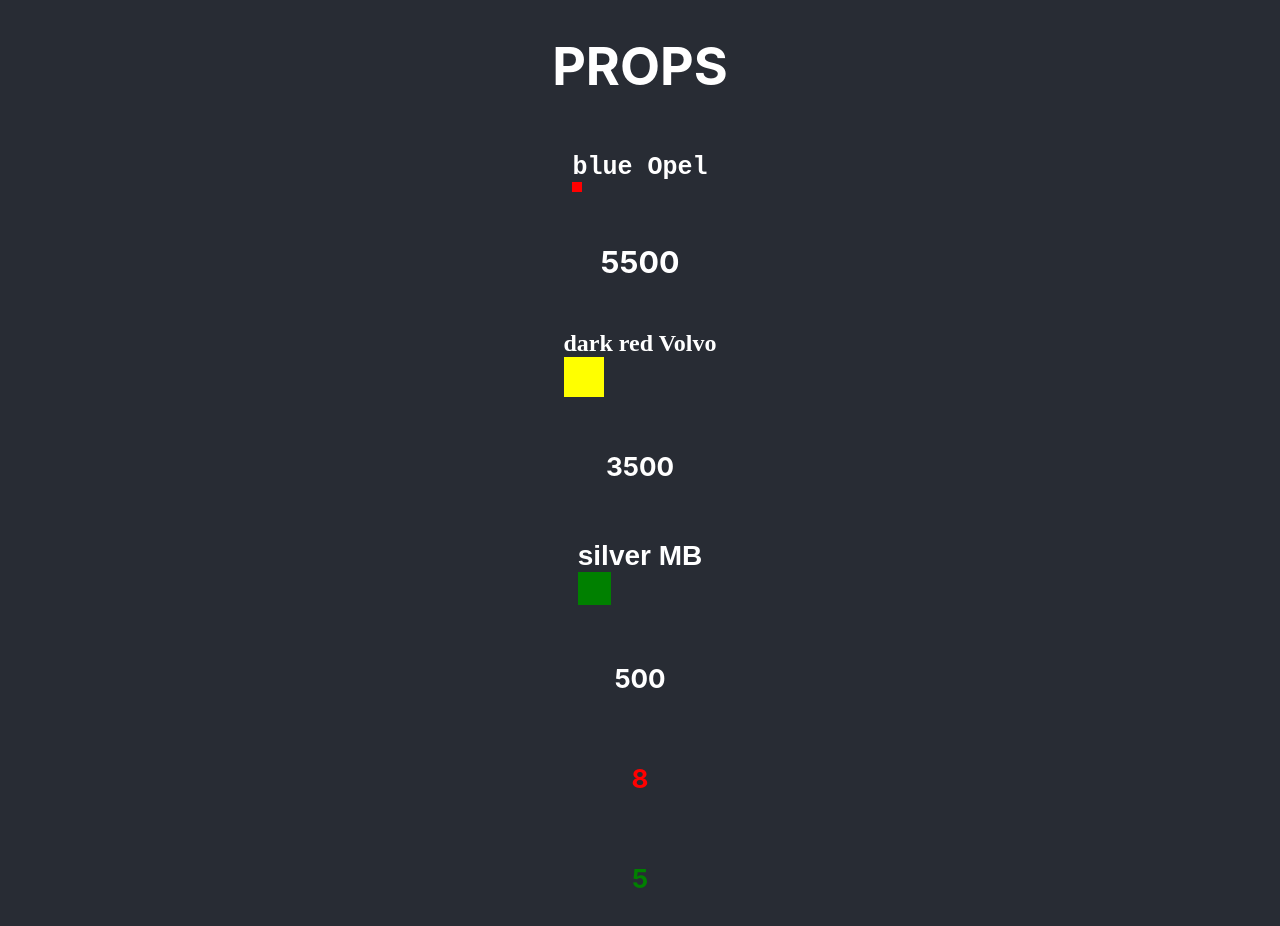
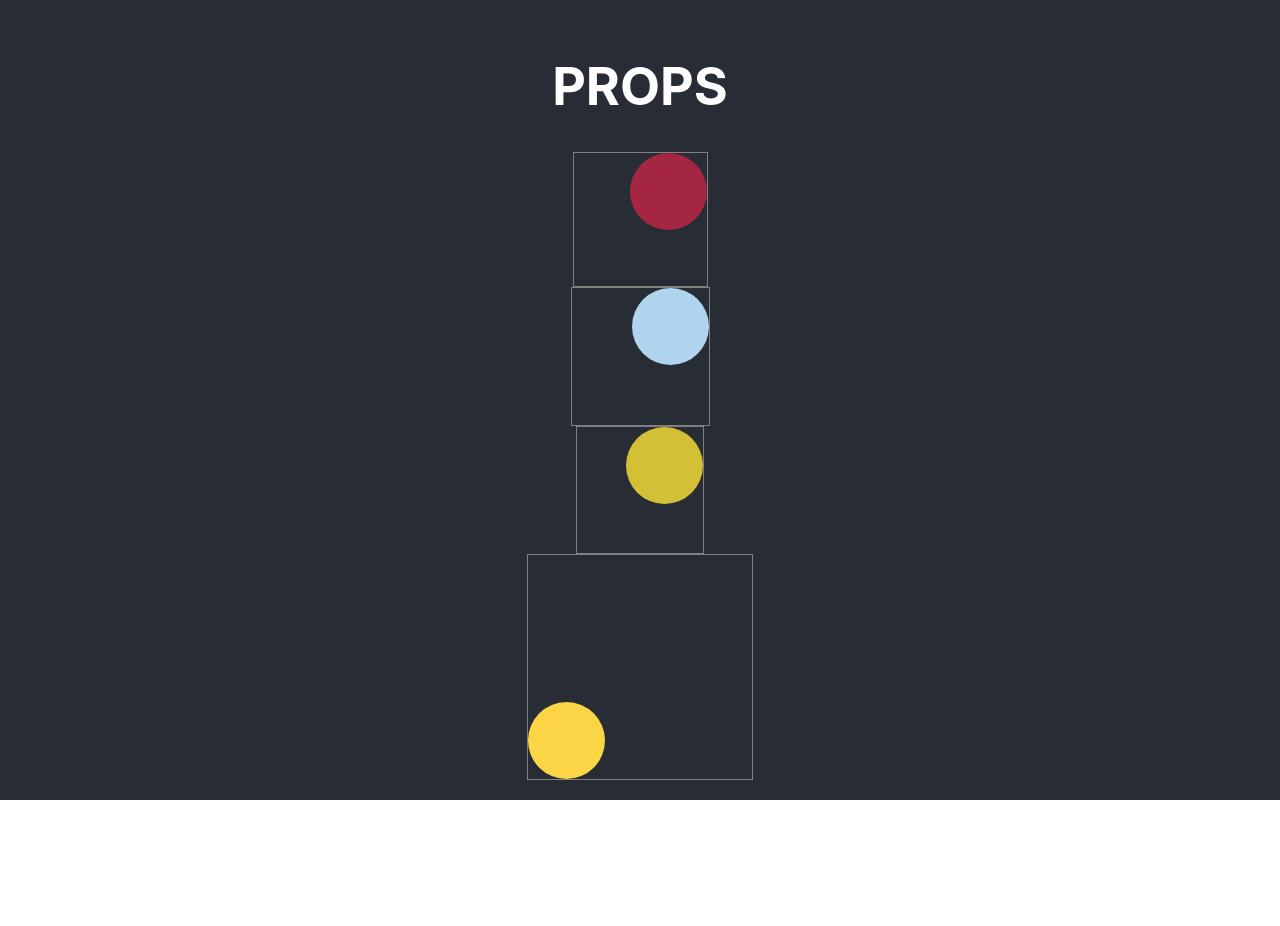
Before and after one commit to lukastabu/zirafa, a React (Create React App) app in the folder r1/: page / in a window 1280 px wide. Shown: the top 926 px of the page. After the commit the page ends 800 px from the top, so only its background shows below. Built offline with nearby package versions, Linux system fonts and the light colour scheme.

Commit message:
sq & cir

```diff
--- a/r1/src/App.css
+++ b/r1/src/App.css
@@ -52,3 +52,23 @@
     display: flex;
     background-color: transparent;
 }
+
+.nice-circle {
+    width: 77px;
+    height: 77px;
+    border-radius: 50%;
+}
+
+.tr {
+    display: flex;
+    align-items: flex-start;
+    justify-content: flex-end;
+    border: 1px solid gray;
+}
+
+.bl {
+    display: flex;
+    align-items: flex-end;
+    justify-content: flex-start;
+    border: 1px solid gray;
+}
--- a/r1/src/App.jsx
+++ b/r1/src/App.jsx
@@ -1,18 +1,28 @@
 import './App.css';
 import Car from './Components/002/Car';
+import Square from './Components/002/Square';
 import Tree from './Components/002/Tree';
+
+import randColor from './Functions/randColor';
+import rand from './Functions/rand';
 
 function App() {
     return (
         <div className="App">
             <header className="App-header">
                 <h1>PROPS</h1>
-                <Car price={5500} markSize="10" mark="red" maker="Opel" color="blue" size="25" ff="'Courier New', Courier, monospace"></Car>
+                {/* <Car price={5500} markSize="10" mark="red" maker="Opel" color="blue" size="25" ff="'Courier New', Courier, monospace"></Car>
                 <Car price={3500} markSize="40" mark="yellow" maker="Volvo" color="dark red" size="24" ff="'Times New Roman', Times, serif"></Car>
                 <Car price={500} markSize="33" mark="green" maker="MB" color="silver" size="28" ff="Arial, Helvetica, sans-serif"></Car>
                 <Tree size={8}></Tree>
                 <Tree size={1}></Tree>
-                <Tree size={5}></Tree>
+                <Tree size={5}></Tree> */}
+
+                <Square color={randColor()} size={rand(50, 300)}></Square>
+                <Square color={randColor()} size={rand(50, 300)}></Square>
+                <Square color={randColor()} size={rand(50, 300)}></Square>
+                <Square color={randColor()} size={rand(50, 300)}></Square>
+                <Square color={randColor()} size={rand(50, 300)}></Square>
 
             </header>
         </div>
--- /dev/null
+++ b/r1/src/Components/002/Circle.jsx
@@ -0,0 +1,6 @@
+function Circle(props) {
+    return (
+        <div className="nice-circle" style={{backgroundColor:props.color}}></div>
+    )
+}
+export default Circle;
--- /dev/null
+++ b/r1/src/Components/002/Square.jsx
@@ -0,0 +1,24 @@
+import Circle from "./Circle";
+
+function Square(props) {
+
+    if (props.size < 100) {
+        return null;
+    }
+    if (props.size < 200) {
+        return (
+            <div className="tr" style={{
+                height: props.size + 'px',
+                width: props.size + 'px'
+            }}><Circle color={props.color}></Circle></div>
+        )
+    }
+    return (
+        <div className="bl" style={{
+            height: props.size + 'px',
+            width: props.size + 'px'
+        }}><Circle color={props.color}></Circle></div>
+    )
+}
+
+export default Square;
```
